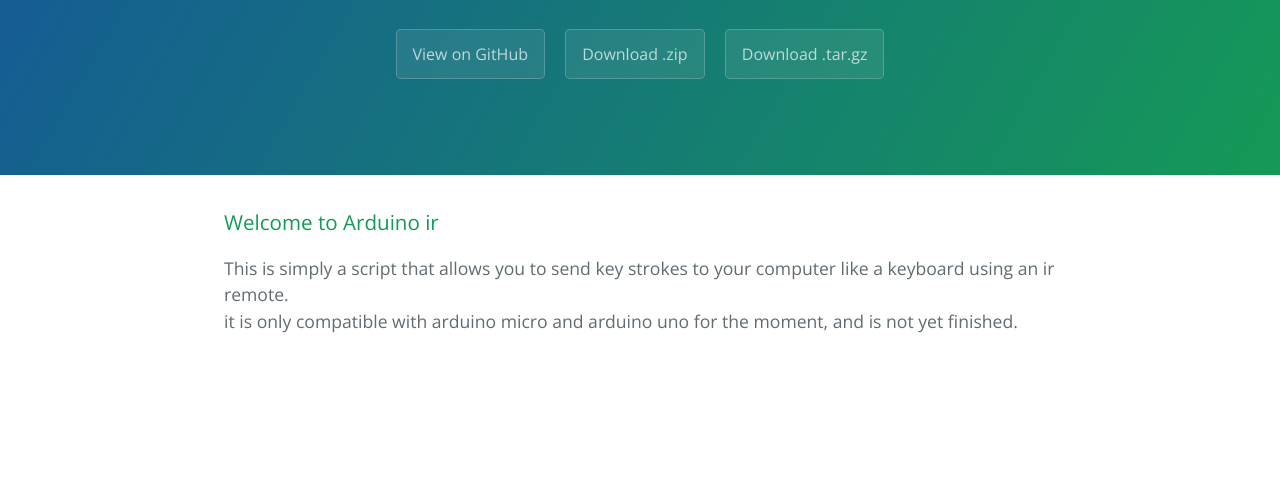
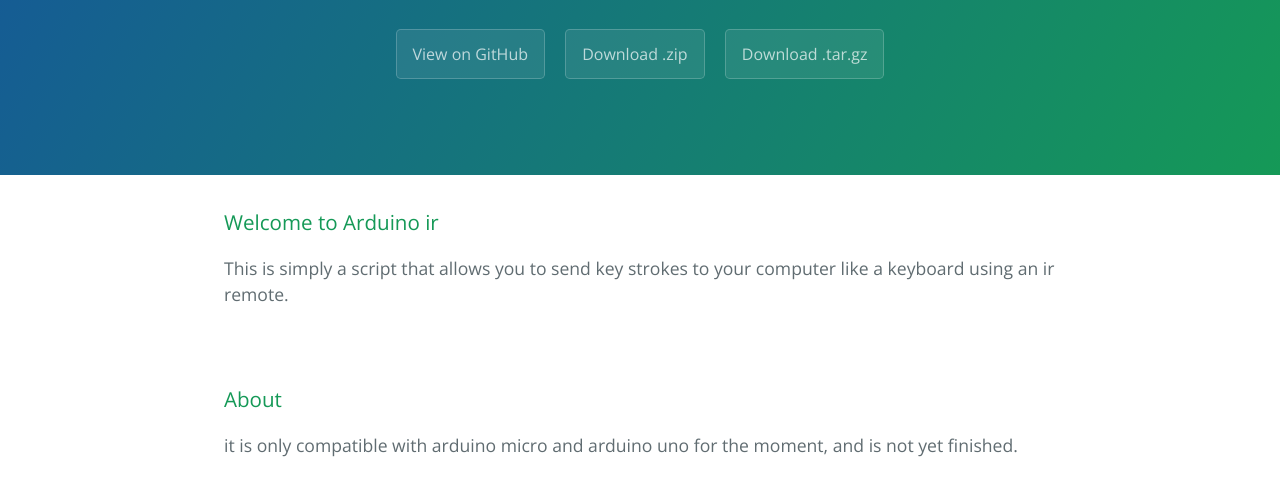
Before and after one commit to adjmacf/arduino_ir, a plain HTML site: page index.html in a window 1280 px wide. Shown: the part 208-704 px from the top of the page. Drawn offline with nearby package versions, Linux system fonts and the light colour scheme.

Commit message:
Update index.html

```diff
--- a/index.html
+++ b/index.html
@@ -22,7 +22,10 @@
       <h3>Welcome to Arduino ir</h3>
       <p>
         This is simply a script that allows you to send key strokes to your computer like a keyboard using an ir remote.
-        <br />
+      </p>
+      <br />
+      <h3>About</h3>
+      <p>
         it is only compatible with arduino micro and arduino uno for the moment, and is not yet finished.
       </p>
     </section>
```
